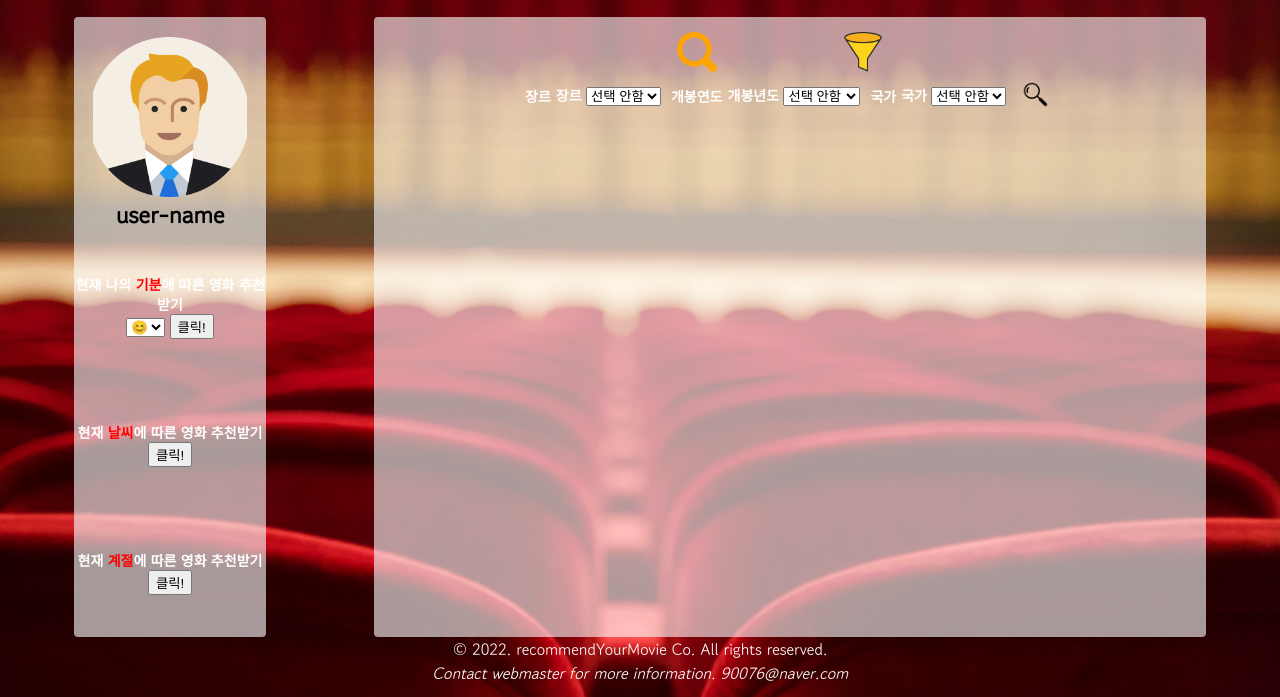
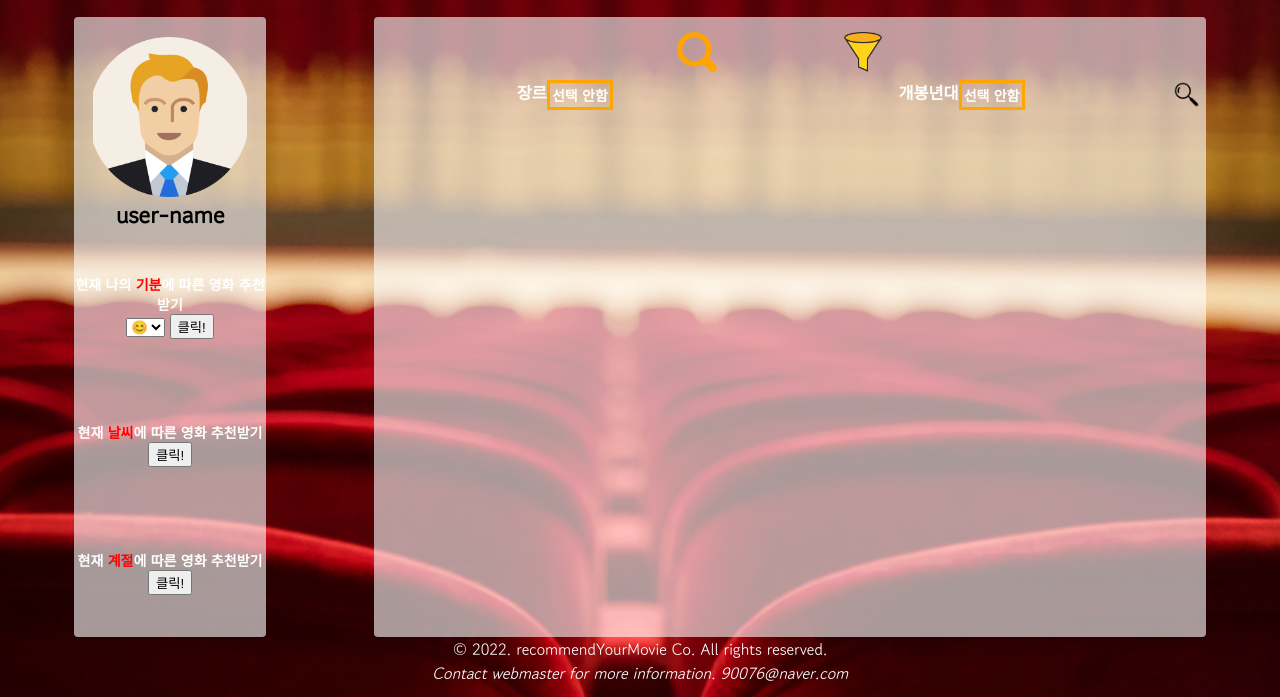
Before and after one commit to Mia-estudiante/WebSite, a plain HTML site: page main.html in a window 1280 px wide. Both pictures are taken after a click on the button 863 px from the left and 156 px from the top of the page. Shown: the part 103-800 px from the top of the page. Drawn offline with Linux system fonts and the light colour scheme.

Commit message:
custom-select-bar(1)

```diff
--- a/main.css
+++ b/main.css
@@ -303,7 +303,7 @@ text-decoration: none;
   margin-bottom: 15px;
 }
 
-.main-content main header ul {
+.main-content > main > header > ul {
   width: 40%;
   display: flex;
   justify-content: space-around;
@@ -407,29 +407,50 @@ text-decoration: none;
 
 .main-content main header .func-filter-search {
   display: flex;
+  /* justify-content: center;
+  align-items: center; */
+  width: 100%;
+  height: auto;
+  font-size: 14px;
+}
+
+.func-filter-search > button {
+  display: flex;
+  flex-direction: column;
+  justify-content: flex-start;
+}
+
+.func-filter-search > .filter {
+  display: flex;
+  width: 100%;
+  justify-content: space-around;
+}
+
+.func-filter-search > .filter > li {
+  display: flex;
+}
+
+.func-filter-search > .filter > li > h3 {
+  height: 20%;
+  cursor: pointer;
+}
+
+div[id*="selected-value"] {
+  display: flex;
   justify-content: center;
   align-items: center;
-  width: 100%;
-  height: auto;
+  border: 3px solid orange;
+  padding: 2px;
+  cursor: pointer;
 }
 
-.main-content main header .func-filter-search dl {
-  display: flex;
-  justify-content: space-around;
-  align-items: center;
+ul[class*="-select"] li {
+  padding: 5px;
 }
 
-.main-content main header .func-filter-search dl div {
-  font-weight: 700;
-  font-size: 14px;
-  margin-right: 10px;
-  display: flex;
-  justify-content: space-around;
-  align-items: center;
-}
-
-.main-content main header .func-filter-search dl div dt {
-  margin-right: 5px;
+ul[class*="-select"]>li:hover {
+  cursor: pointer;
+  background-color: orange;
 }
 
 /****************************************************/
--- a/main.html
+++ b/main.html
@@ -88,61 +88,78 @@
                         </button>
                     </li>
                 </ul>
-                <h2 aria-label="functions" class="func-direct-search show">
+                <h2 aria-label="func-direct-search" class="func-direct-search show">
                     <input type="text" placeholder="검색할 영화의 제목을 입력해주세요.">
                     <button id="direct-search-btn">
                         <img src="./img/search_icon.png" alt="direct-search-icon" class="search-icon">
                     </button>
                 </h2>
-                <h2 aria-label="functions" class="func-filter-search noshow">
-                    <dl>
-                        <div>
-                            <dt>장르</dt>
-                            <dd>
-                                <label for="genre">장르</label>
-                                <select name="genre" id="genre">
-                                    <option value="no">선택 안함</option>
-                                    <option value="action">액션</option>
-                                    <option value="comedy">코미디</option>
-                                    <option value="romance">로맨스</option>
-                                    <option value="drama">드라마</option>
-                                    <option value="fantasy">판타지</option>
-                                    <option value="horror">공포</option>
-                                    <option value="mystery">미스터리</option>
-                                    <option value="western">서부</option>
-                                    <option value="thriller">스릴러</option>
-                                </select>
-                            </dd>
-                        </div>
-                        <div>
-                            <dt>개봉연도</dt>
-                            <dd>
-                                <label for="period">개봉년도</label>
-                                <select name="period" id="period">
-                                    <option value="no">선택 안함</option>
-                                    <option value="1970">1970년대</option>
-                                    <option value="1980">1980년대</option>
-                                    <option value="1990">1990년대</option>
-                                    <option value="2000">2000년대</option>
-                                    <option value="2010">2010년대</option>
-                                    <option value="2020">2020년대</option>
-                                </select>
-                            </dd>
-                        </div>
-                        <div>
-                            <dt>국가</dt>
-                            <dd>
-                                <label for="country">국가</label>
-                                <select name="country" id="country">
-                                    <option value="no">선택 안함</option>
-                                    <option value="us">미국</option>
-                                    <option value="ko">한국</option>
-                                    <option value="ch">중국</option>
-                                    <option value="jp">일본</option>
-                                </select>
-                            </dd>
-                        </div>
-                    </dl>
+                <h2 aria-label="func-filter-search" class="func-filter-search noshow">
+                    <ul class="filter">
+                        <li id="genre">
+                            <h3 id="genre-title">장르</h3>
+                            <div>
+                                <div id="genre-selected-value">선택 안함</div>
+                                <ul class="genre-select noshow">
+                                    <li value="no" class="selected-value">선택 안함</li>
+                                    <li value="genre1">장르1</li>
+                                    <li value="genre2">장르2</li>
+                                    <li value="genre3">장르3</li>
+                                </ul>
+                            </div>
+                        </li>
+                        <li id="year">
+                            <h3 id="year-title">개봉년대</h3>
+                            <div>
+                                <div id="year-selected-value">선택 안함</div>
+                                <ul class="year-select noshow">
+                                    <li class="selected-value">선택 안함</li>
+                                    <li>2020년대</li>
+                                    <li>2010년대</li>
+                                    <li>2000년대</li>
+                                    <li>1990년대</li>
+                                </ul>
+                            </div>
+                        </li>
+                        <!-- <li id="country">
+                            <h3>제작국가</h3>
+                            <div class="column">
+                                <div id="country-selected-value">선택 안함</div>
+                                <ul class="country-select noshow">
+                                    <li class="selected-value">선택 안함</li>
+                                    <li>
+                                        <div class="country-tooltip">
+                                            <h4 id="a" title="category">ㄱ</h4>
+                                            <ul class="country-tooltiptext country-tooltip-right">
+                                                <li>가봉</li>
+                                                <li>그레나다</li>
+                                                <li>가나</li>
+                                            </ul>
+                                        </div>
+                                    </li> -->
+
+
+            <!--  -->
+                                    <!-- <li>
+                                        <div class="country-tooltip country-tooltip2">
+                                            <h4 id="b">ㄴ</h4>
+                                            <ul class="country-tooltiptext country-tooltiptext2 country-tooltip-right">
+                                                <li>가봉</li>
+                                                <li>그레나다</li>
+                                                <li>가나</li>
+                                            </ul>
+                                        </div>
+                                    </li> -->
+            <!--  -->
+
+
+                                    <!-- <li>ㄷ</li>
+                                    <li>ㄹ</li>
+                                    <li>ㅁ</li> -->
+                                <!-- </ul>
+                            </div>
+                        </li> -->
+                    </ul>
                     <button id="filter-search-btn">
                         <img src="./img/search_icon.png" alt="direct-search-icon" class="search-icon">
                     </button>
--- a/main.js
+++ b/main.js
@@ -184,3 +184,58 @@ imgContainer.addEventListener("click", (e) => {
       modal.style.display = "block";
     });
 });
+
+//////////////////////////////////////////////////////////select bar
+
+const element = document.querySelector(".filter");
+
+const genreTitle = document.getElementById("genre-title");
+const yearTitle = document.getElementById("year-title");
+
+const genreSelect = document.querySelector(".genre-select");
+const yearSelect = document.querySelector(".year-select");
+// const countrySelect = document.querySelector(".country-select");
+
+const genreValue = document.querySelector("#genre-selected-value");
+const yearValue = document.querySelector("#year-selected-value");
+// const countryValue = document.querySelector("#country-selected-value");
+
+function customSelectTag(select) {
+  if (select.classList.contains("show")) {
+    select.classList.remove("show");
+    select.classList.add("noshow");
+  } else if (select.classList.contains("noshow")) {
+    select.classList.remove("noshow");
+    select.classList.add("show");
+  }
+}
+
+function changeValue(changedValue, select) {
+  select.addEventListener("click", (e) => {
+    changedValue.textContent = e.target.textContent;
+    customSelectTag(select);
+  });
+}
+
+genreValue.addEventListener("click", () => {
+  customSelectTag(genreSelect);
+});
+
+yearValue.addEventListener("click", () => {
+  customSelectTag(yearSelect);
+});
+
+genreTitle.addEventListener("click", () => {
+  customSelectTag(genreSelect);
+});
+
+yearTitle.addEventListener("click", () => {
+  customSelectTag(yearSelect);
+});
+
+// countryValue.addEventListener("click", () => {
+//   customSelectTag(countrySelect);
+// });
+
+changeValue(genreValue, genreSelect);
+changeValue(yearValue, yearSelect);
```
